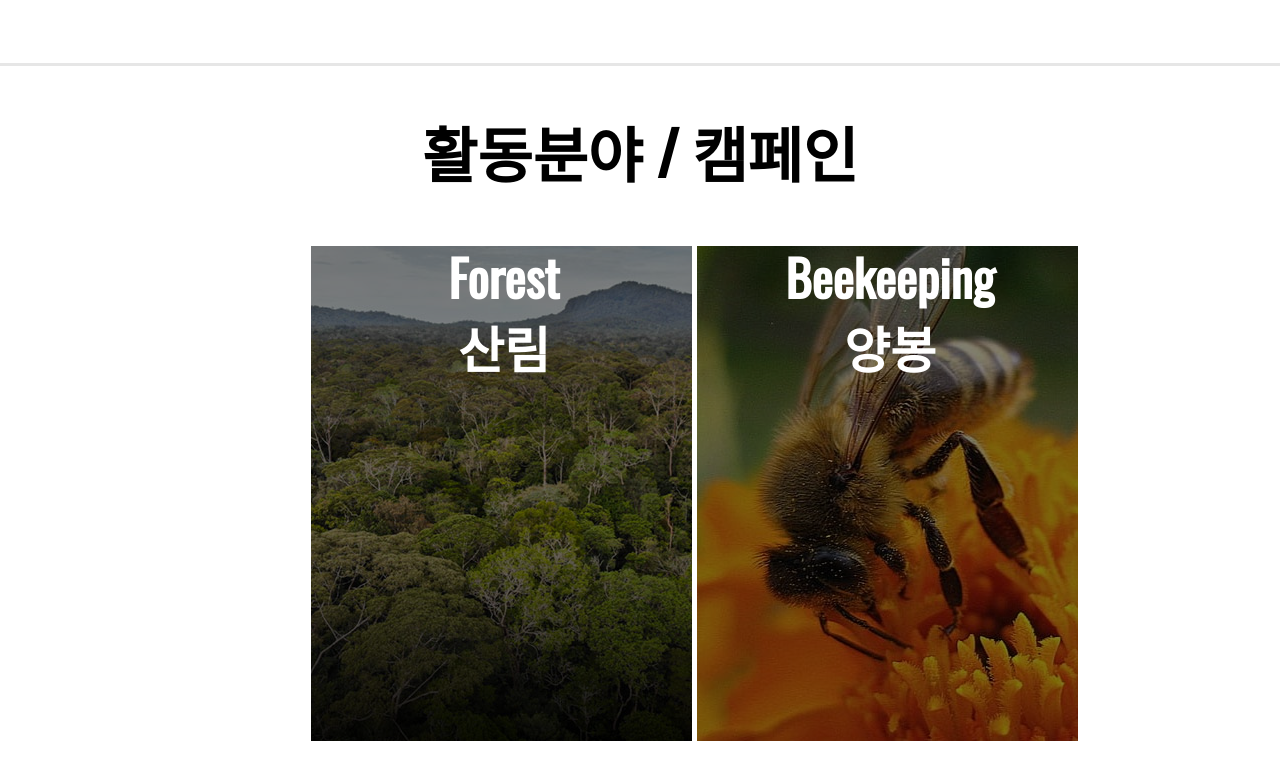
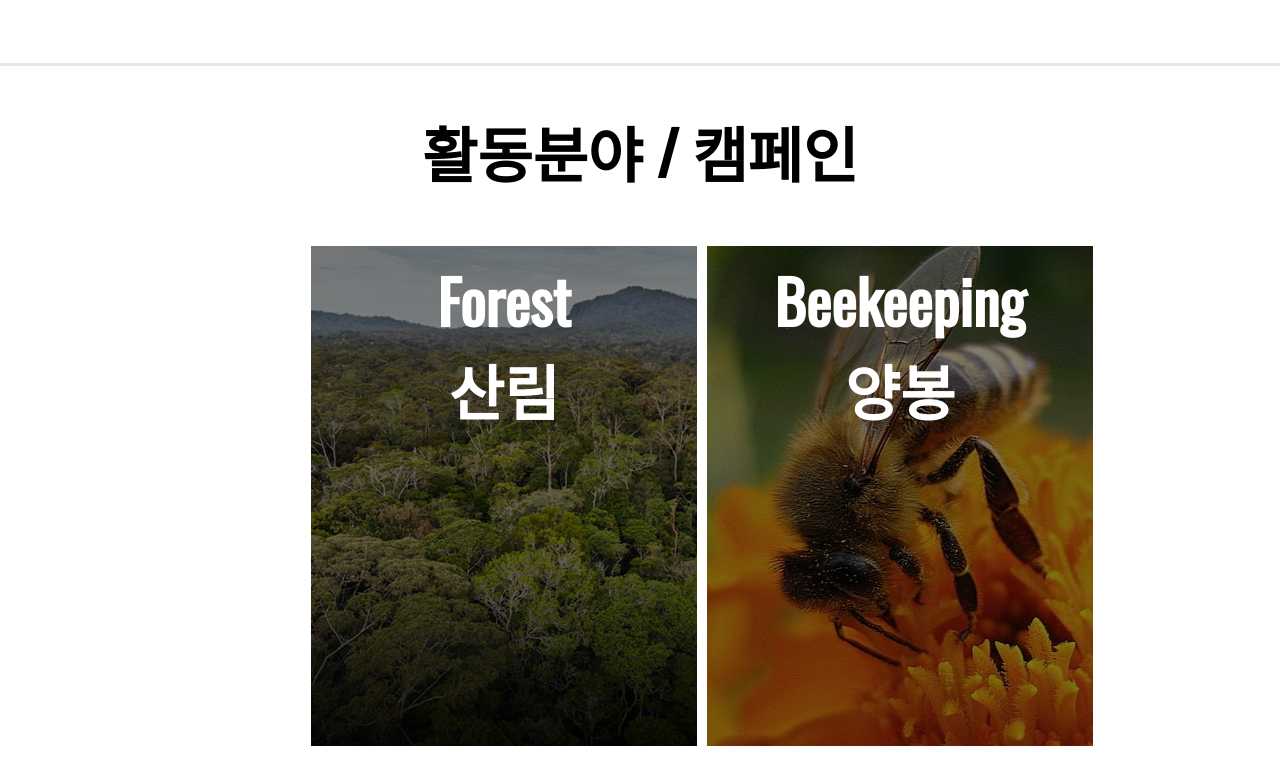
Before and after one commit to jhan756k/FORC, a React (Create React App) app: page / in a window 1280 px wide. Shown: the part 1572-2356 px from the top of the page. Built offline with nearby package versions, Linux system fonts and the light colour scheme; the HTML template or start-up script is replaced by a standard one.

Commit message:
camp fix & navbar

```diff
--- a/src/Component/Campaign.jsx
+++ /dev/null
@@ -1,22 +0,0 @@
-import React from 'react';
-import "../Style/Campaign.css"
-
-const Campaign = ({img, title}) => {
-    return (
-        <div>
-            <div className="camc">
-
-                <div className="campimg">
-                    <img src={img} alt="" className="cimg" />
-                </div>
-
-                <div className="overcamp">
-                    <div className="ctitle">{title[0]}</div>
-                    <div className="ctitle">{title[1]}</div>
-                </div>
-            </div>
-        </div>
-    );
-};
-
-export default Campaign;
--- a/src/Component/Navbar.jsx
+++ b/src/Component/Navbar.jsx
@@ -6,11 +6,11 @@ const Navbar = () => {
 
     const handleScroll = () => {
         const position = window.pageYOffset;
-
+        console.log(position);
         if (position > document.querySelector('.img').height) {
             document.querySelector('.stick').style.backgroundColor = "rgba(255, 255, 255, 0.9)";
         } else {
-            document.querySelector('.stick').style.backgroundColor = "transparent";
+            document.querySelector('.stick').style.backgroundColor = "rgba(255, 255, 255, 0.3)";
         }
     };
 
--- a/src/Page/Mainpage.jsx
+++ b/src/Page/Mainpage.jsx
@@ -2,7 +2,6 @@ import React, {useState} from 'react';
 import "../Style/Mainpage.css"
 import Navbar from '../Component/Navbar';
 import Card from '../Component/Card';
-import Campaign from '../Component/Campaign';
 
 const Mainpage = () => {
     const [news, setNews] = useState([
@@ -32,7 +31,7 @@ const Mainpage = () => {
         }
     ]);
 
-    const [campaigns, setCampaigns] = useState([
+    const campaigns = [
         {
             img: "/images/forest.jpg",
             title: ["Forest", "산림"]
@@ -41,7 +40,7 @@ const Mainpage = () => {
             img: "/images/bee.jpg",
             title: ["Beekeeping", "양봉"]
         }
-    ]);
+    ];
 
     return (
         <div>
@@ -59,7 +58,15 @@ const Mainpage = () => {
                 <h1 className="camptitle">활동분야 / 캠페인</h1>
                 <div className="campcards">
                     {campaigns.map((item) => (
-                        <Campaign img={item.img} title={item.title}/>
+                        <div className="camc">
+                            <div className="campimg">
+                                <img src={item.img} alt="" className="cimg"/>
+                            </div>
+                            <div className="titletext">
+                                <h1 className="ttx">{item.title[0]}</h1>
+                                <h1 className="ttx">{item.title[1]}</h1>
+                            </div>
+                        </div>
                     ))}
                 </div>
             </div>
--- a/src/Style/Campaign.css
+++ /dev/null
@@ -1,28 +0,0 @@
-.ctitle {
-    font-size: 50px;
-    font-weight: bold;
-    color: white;
-    text-align: center;
-    margin: 0px 0px 10px 0px;
-    padding: 0px;
-    line-height: 1.2;
-}
-.cimg {
-    filter: brightness(0.5);
-}
-.overcamp {
-    position: absolute;
-    top: 0;
-    left: 0;
-    width: 100%;
-    height: 100%;
-    border: 5px solid white;
-    transition: all 0.4s ease-out;
-}
-.overcamp:hover {
-    cursor: pointer;
-    border: 5px solid orange;
-}
-.camc {
-    position: relative;
-}
--- a/src/Style/Mainpage.css
+++ b/src/Style/Mainpage.css
@@ -70,3 +70,52 @@
     justify-content: space-between;
     width:58%;
 }
+.ctitle {
+    font-size: 50px;
+    font-weight: bold;
+    color: white;
+    text-align: center;
+    margin: 0px 0px 10px 0px;
+    padding: 0px;
+    line-height: 1.2;
+}
+.cimg {
+    filter: brightness(0.5);
+    display: block;
+    transition: transform 0.4s ease-out;
+}
+.cimg:hover {
+    transform: scale(1.2);
+    transform-origin: 50% 50%;
+    cursor: pointer;
+}
+.campimg {
+    display: inline-block;
+    position: relative;
+    overflow: hidden;
+    border: 5px solid white;
+}
+.campimg:hover {
+    border: 5px solid orange;
+    cursor: pointer;
+}
+.camc {
+    position: relative;
+}
+.titletext {
+    position: absolute;
+    pointer-events: none;
+    left: 50%;
+    top:20%;
+    transform: translate(-50%, -50%);
+    color: white;
+    font-size: 30px;
+    font-weight: bold;
+    text-align: center;
+}
+.titletext:hover {
+    cursor: pointer;
+}
+.ttx {
+    margin: 0;
+}
--- a/src/Style/Sticknav.css
+++ b/src/Style/Sticknav.css
@@ -5,7 +5,6 @@
     z-index: 1;
     box-shadow: 0 0 5px 0 rgba(0, 0, 0, 0.2);
     transition: all 0.3s ease-out;
-
 }
 .title {
     color: black;
```
